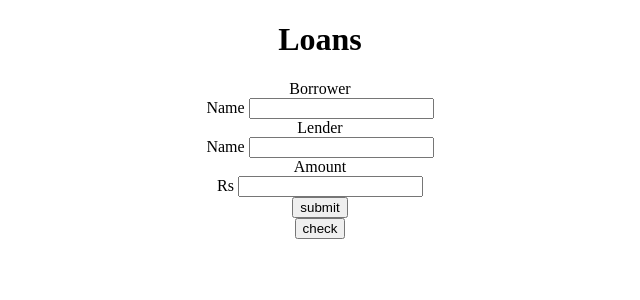
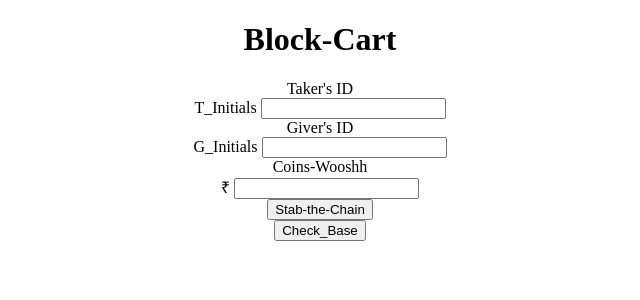
Before and after one commit to VivanVatsa/three-0-three_blockchain_project, a Flask app: page / in a window 1280 px wide. Shown: the top 300 px of the page, without its empty margins (320-960 px from the left). Run offline with Flask 2, Linux system fonts and the light colour scheme.

Commit message:
fixing ongoing

```diff
--- a/templates/index.html
+++ b/templates/index.html
@@ -9,36 +9,36 @@
     <!-- CSS only -->
     <lin<link href="https://cdn.jsdelivr.net/npm/bootstrap@5.0.0-beta2/dist/css/bootstrap.min.css" rel="stylesheet" integrity="sha384-BmbxuPwQa2lc/FVzBcNJ7UAyJxM6wuqIj61tLrc4wSX0szH/Ev+nYRRuWlolflfl" crossorigin="anonymous">
 
-        <title>BlockChain</title>
+        <title>3-Zero-3</title>
 </head>
 
 <body>
 
-    <div class="container" ,="," align="center">
-        <div class="row">
+    <div class="container">
+        <div class="row" align="center">
             <div class="clo-6 mx-auto mt-5">
-                <h1 class="mb-5">Loans</h1>
+                <h1 class="mb-5">Block-Cart</h1>
 
                 <form action="{{url_for('index') }}" ,="," method="post">
-                    <label for="borrower" class="form-label">Borrower</label>
+                    <label for="borrower" class="form-label">Taker's ID</label>
                     <div class="input-group mb-3">
-                        <span class="input-group-text" id="basic-addon3">Name</span>
+                        <span class="input-group-text" id="basic-addon3">T_Initials</span>
                         <input type="text" class="form-control" id="borrower" aria-describedby="basic-addon3" name="borrower">
                     </div>
 
-                    <label for="lender" class="form-label">Lender</label>
+                    <label for="lender" class="form-label">Giver's ID</label>
                     <div class="input-group mb-3">
-                        <span class="input-group-text" id="basic-addon3">Name</span>
+                        <span class="input-group-text" id="basic-addon3">G_Initials</span>
                         <input type="text" class="form-control" id="lender" aria-describedby="basic-addon3" name="lender">
                     </div>
 
-                    <label for="amount" class="form-label">Amount</label>
+                    <label for="amount" class="form-label">Coins-Wooshh</label>
                     <div class="input-group mb-3">
-                        <span class="input-group-text" id="basic-addon3">Rs</span>
+                        <span class="input-group-text" id="basic-addon3">₹</span>
                         <input type="text" class="form-control" id="amount" aria-describedby="basic-addon3" name="amount">
                     </div>
 
-                    <button class="btn btn-primary">submit</button>
+                    <button class="btn btn-primary">Stab-the-Chain</button>
                 </form>
             </div>
         </div>
@@ -49,7 +49,7 @@
             <div class="col-6 mx-auto mt-5 mb-5 text-center">
 
                 <form action="{{ url_for('check')}}" class="mb-5">
-                    <button class="btn btn-outline-info">check</button>
+                    <button class="btn btn-outline-info">Check_Base</button>
                 </form>
 
                 {% for res in checking_results %}
```
Also changed, not shown: 1 other file.
